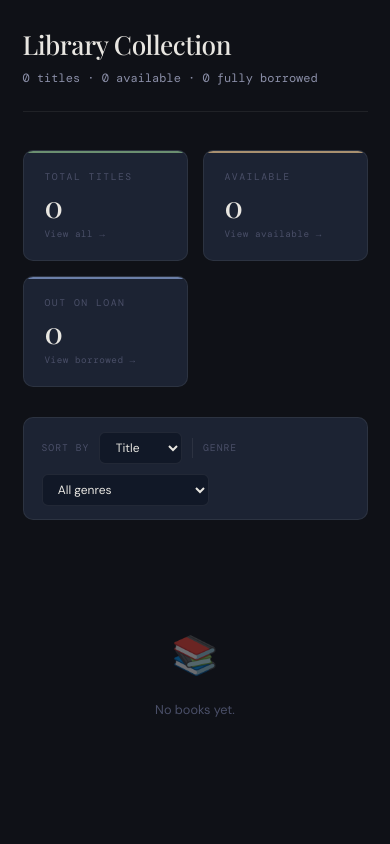
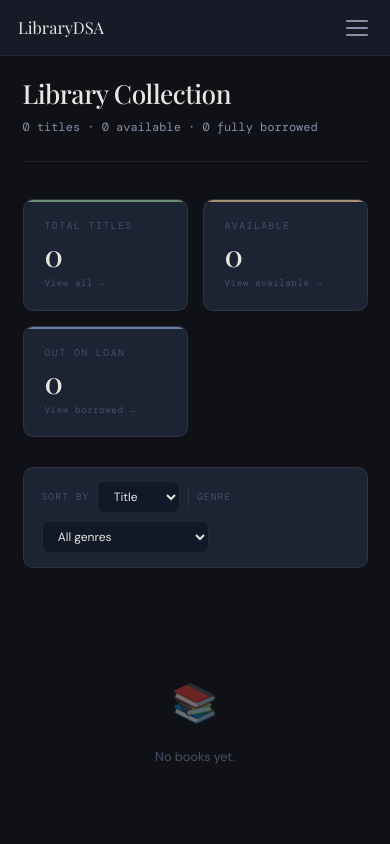
Before and after one commit to dancocobod445/dsa_project, a Django app: page / in a window 390 px wide. Run offline with Django 5.2, Linux system fonts and the light colour scheme; the visitor is signed in with stand-in values (Sample User, id 1); data that the repository does not hold is empty; some web fonts are replaced.

Commit message:
No description

```diff
--- a/books/static/books/main.css
+++ b/books/static/books/main.css
@@ -882,14 +882,82 @@ textarea.field-input { resize: vertical; min-height: 90px; }
   padding: 2rem;
 }
 
+/* ── Mobile top bar ─────────────────────────────────────────── */
+.mobile-topbar {
+  display: none;
+  position: fixed;
+  top: 0; left: 0; right: 0;
+  height: 56px;
+  background: var(--bg-surface);
+  border-bottom: 1px solid var(--border);
+  align-items: center;
+  justify-content: space-between;
+  padding: 0 1.2rem;
+  z-index: 200;
+}
+
+.hamburger {
+  display: flex;
+  flex-direction: column;
+  gap: 5px;
+  background: none;
+  border: none;
+  cursor: pointer;
+  padding: 4px;
+}
+
+.hamburger span {
+  display: block;
+  width: 22px;
+  height: 2px;
+  background: var(--text-muted);
+  border-radius: 2px;
+  transition: all var(--transition);
+}
+
+.hamburger:hover span { background: var(--text-primary); }
+
+.hamburger.is-open span:nth-child(1) { transform: translateY(7px) rotate(45deg); }
+.hamburger.is-open span:nth-child(2) { opacity: 0; }
+.hamburger.is-open span:nth-child(3) { transform: translateY(-7px) rotate(-45deg); }
+
+.sidebar-overlay {
+  display: none;
+  position: fixed;
+  inset: 0;
+  background: rgba(0,0,0,0.55);
+  z-index: 99;
+}
+
+.sidebar-overlay.active { display: block; }
+
 /* ── Responsive ─────────────────────────────────────────────── */
 @media (max-width: 900px) {
-  .sidebar { transform: translateX(-100%); }
-  .main-content { margin-left: 0; padding: 1.5rem; }
+  .mobile-topbar { display: flex; }
+
+  .sidebar {
+    transform: translateX(-100%);
+    transition: transform 0.25s cubic-bezier(0.4,0,0.2,1);
+    z-index: 150;
+  }
+
+  .sidebar.open { transform: translateX(0); }
+
+  .main-content {
+    margin-left: 0;
+    padding: 1.5rem;
+    padding-top: 72px;
+  }
+
   .auth-wrap { grid-template-columns: 1fr; }
   .auth-panel-left { display: none; }
   .form-grid { grid-template-columns: 1fr; }
+  .form-grid.triple { grid-template-columns: 1fr; }
   .books-grid { grid-template-columns: repeat(auto-fill, minmax(160px, 1fr)); }
+  .stats-grid { grid-template-columns: repeat(2, 1fr); }
+  .filter-bar { gap: 8px; }
+  .topbar { flex-direction: column; align-items: flex-start; gap: 0.75rem; }
+  .table-wrap { font-size: 0.78rem; }
 }
 
 /* ── Scrollbar ──────────────────────────────────────────────── */
@@ -917,7 +985,7 @@ textarea.field-input { resize: vertical; min-height: 90px; }
 .gap-2 { gap: 1rem; }
 .w-full { width: 100%; }
 
-/* ── Clickable stat cards ────────────────────────────────── */
+/* ── Clickable stat cards ────────────────────────────────────── */
 a.stat-card {
   text-decoration: none;
   display: block;
@@ -940,7 +1008,7 @@ a.stat-card:hover {
 
 a.stat-card:hover .stat-hint { color: var(--sage-light); }
 
-/* ── Nav badge ───────────────────────────────────────────── */
+/* ── Nav badge ───────────────────────────────────────────────── */
 .nav-badge {
   margin-left: auto;
   background: var(--stone-dim);
--- a/books/templates/books/base.html
+++ b/books/templates/books/base.html
@@ -14,7 +14,18 @@
 <body>
 <div class="site-wrap">
 
-  <aside class="sidebar">
+  <!-- Mobile top bar -->
+  <div class="mobile-topbar">
+    <div style="font-family:var(--font-display);font-size:1.1rem;color:var(--text-primary);">LibraryDSA</div>
+    <button class="hamburger" id="hamburger" onclick="toggleSidebar()">
+      <span></span><span></span><span></span>
+    </button>
+  </div>
+
+  <!-- Overlay -->
+  <div class="sidebar-overlay" id="overlay" onclick="toggleSidebar()"></div>
+
+  <aside class="sidebar" id="sidebar">
     <div class="sidebar-logo">
       <div class="logo-mark">LibraryDSA</div>
       <div class="logo-sub">KNU · Central Library</div>
@@ -23,13 +34,13 @@
     <nav class="sidebar-nav">
       <div class="nav-section-label">Library</div>
 
-      <a href="{% url 'book_list' %}" class="nav-link {% if request.resolver_match.url_name == 'book_list' %}active{% endif %}">
+      <a href="{% url 'book_list' %}" class="nav-link {% if request.resolver_match.url_name == 'book_list' %}active{% endif %}" onclick="closeSidebar()">
         <svg class="nav-icon" viewBox="0 0 24 24" fill="none" stroke="currentColor" stroke-width="1.5"><path stroke-linecap="round" stroke-linejoin="round" d="M12 6.042A8.967 8.967 0 006 3.75c-1.052 0-2.062.18-3 .512v14.25A8.987 8.987 0 016 18c2.305 0 4.408.867 6 2.292m0-14.25a8.966 8.966 0 016-2.292c1.052 0 2.062.18 3 .512v14.25A8.987 8.987 0 0018 18a8.967 8.967 0 00-6 2.292m0-14.25v14.25"/></svg>
         All Books
       </a>
 
       {% if user.is_student %}
-      <a href="{% url 'my_books' %}" class="nav-link {% if request.resolver_match.url_name == 'my_books' %}active{% endif %}">
+      <a href="{% url 'my_books' %}" class="nav-link {% if request.resolver_match.url_name == 'my_books' %}active{% endif %}" onclick="closeSidebar()">
         <svg class="nav-icon" viewBox="0 0 24 24" fill="none" stroke="currentColor" stroke-width="1.5"><path stroke-linecap="round" stroke-linejoin="round" d="M17.593 3.322c1.1.128 1.907 1.077 1.907 2.185V21L12 17.25 4.5 21V5.507c0-1.108.806-2.057 1.907-2.185a48.507 48.507 0 0111.186 0z"/></svg>
         My Books
         {% with p=user.borrow_requests.all %}
@@ -42,23 +53,23 @@
       </a>
       {% endif %}
 
-      <a href="{% url 'search_books' %}" class="nav-link {% if request.resolver_match.url_name == 'search_books' %}active{% endif %}">
+      <a href="{% url 'search_books' %}" class="nav-link {% if request.resolver_match.url_name == 'search_books' %}active{% endif %}" onclick="closeSidebar()">
         <svg class="nav-icon" viewBox="0 0 24 24" fill="none" stroke="currentColor" stroke-width="1.5"><path stroke-linecap="round" stroke-linejoin="round" d="M21 21l-5.197-5.197m0 0A7.5 7.5 0 105.196 15.803 7.5 7.5 0 0016.803 15.803z"/></svg>
         Search
       </a>
 
-      <a href="{% url 'history' %}" class="nav-link {% if request.resolver_match.url_name == 'history' %}active{% endif %}">
+      <a href="{% url 'history' %}" class="nav-link {% if request.resolver_match.url_name == 'history' %}active{% endif %}" onclick="closeSidebar()">
         <svg class="nav-icon" viewBox="0 0 24 24" fill="none" stroke="currentColor" stroke-width="1.5"><path stroke-linecap="round" stroke-linejoin="round" d="M12 6v6h4.5m4.5 0a9 9 0 11-18 0 9 9 0 0118 0z"/></svg>
         History
       </a>
 
       {% if user.is_admin %}
       <div class="nav-section-label">Admin</div>
-      <a href="{% url 'add_book' %}" class="nav-link {% if request.resolver_match.url_name == 'add_book' %}active{% endif %}">
+      <a href="{% url 'add_book' %}" class="nav-link {% if request.resolver_match.url_name == 'add_book' %}active{% endif %}" onclick="closeSidebar()">
         <svg class="nav-icon" viewBox="0 0 24 24" fill="none" stroke="currentColor" stroke-width="1.5"><path stroke-linecap="round" stroke-linejoin="round" d="M12 4.5v15m7.5-7.5h-15"/></svg>
         Add Book
       </a>
-      <a href="{% url 'admin_dashboard' %}" class="nav-link {% if request.resolver_match.url_name == 'admin_dashboard' %}active{% endif %}">
+      <a href="{% url 'admin_dashboard' %}" class="nav-link {% if request.resolver_match.url_name == 'admin_dashboard' %}active{% endif %}" onclick="closeSidebar()">
         <svg class="nav-icon" viewBox="0 0 24 24" fill="none" stroke="currentColor" stroke-width="1.5"><path stroke-linecap="round" stroke-linejoin="round" d="M3 13.125C3 12.504 3.504 12 4.125 12h2.25c.621 0 1.125.504 1.125 1.125v6.75C7.5 20.496 6.996 21 6.375 21h-2.25A1.125 1.125 0 013 19.875v-6.75zM9.75 8.625c0-.621.504-1.125 1.125-1.125h2.25c.621 0 1.125.504 1.125 1.125v11.25c0 .621-.504 1.125-1.125 1.125h-2.25a1.125 1.125 0 01-1.125-1.125V8.625zM16.5 4.125c0-.621.504-1.125 1.125-1.125h2.25C20.496 3 21 3.504 21 4.125v15.75c0 .621-.504 1.125-1.125 1.125h-2.25a1.125 1.125 0 01-1.125-1.125V4.125z"/></svg>
         Dashboard
       </a>
@@ -95,6 +106,20 @@
     {% block content %}{% endblock %}
   </main>
 </div>
+
+<script>
+  function toggleSidebar() {
+    document.getElementById('sidebar').classList.toggle('open');
+    document.getElementById('overlay').classList.toggle('active');
+    document.getElementById('hamburger').classList.toggle('is-open');
+  }
+  function closeSidebar() {
+    document.getElementById('sidebar').classList.remove('open');
+    document.getElementById('overlay').classList.remove('active');
+    document.getElementById('hamburger').classList.remove('is-open');
+  }
+</script>
+
 {% block extra_js %}{% endblock %}
 </body>
 </html>
```
